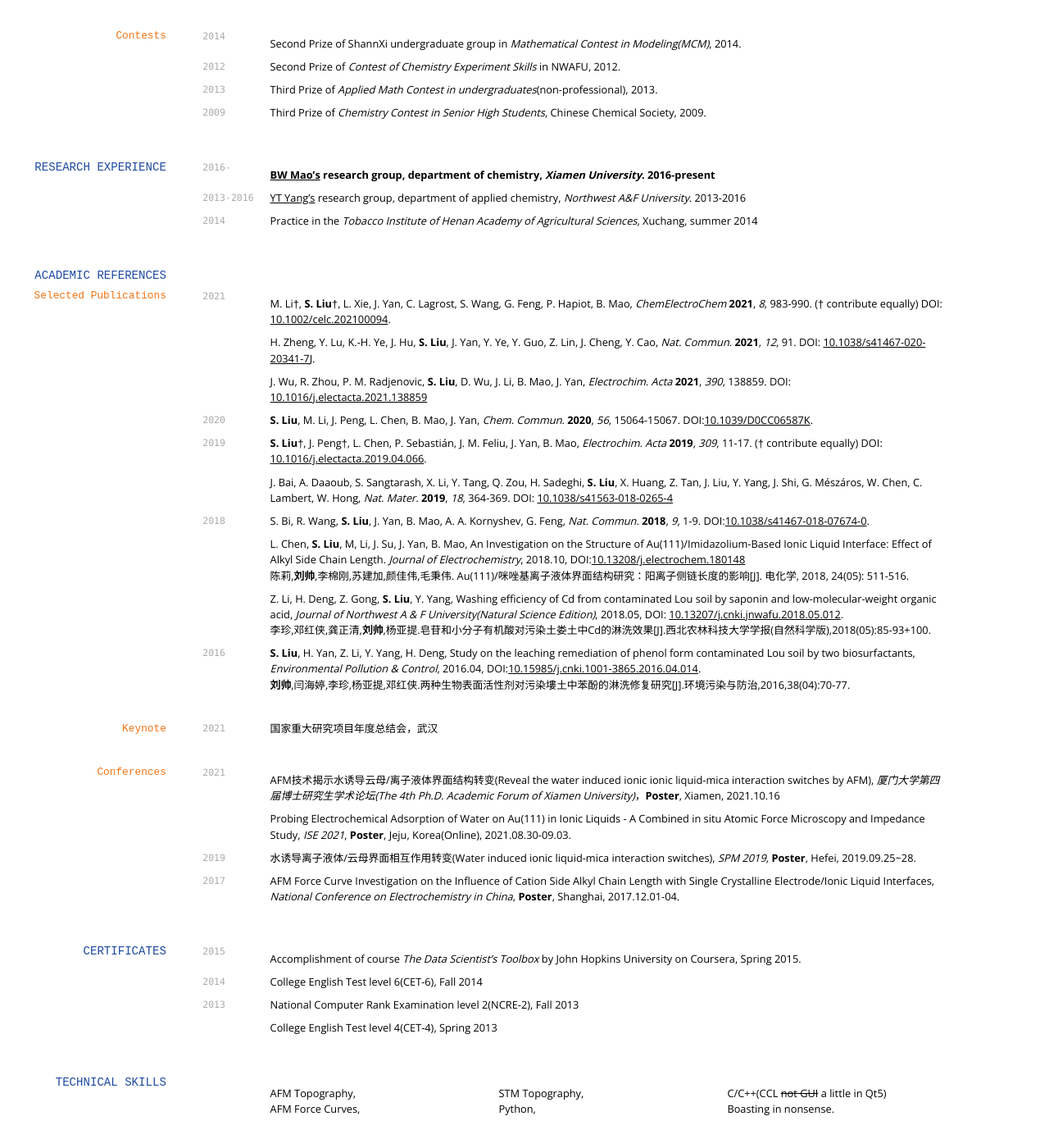
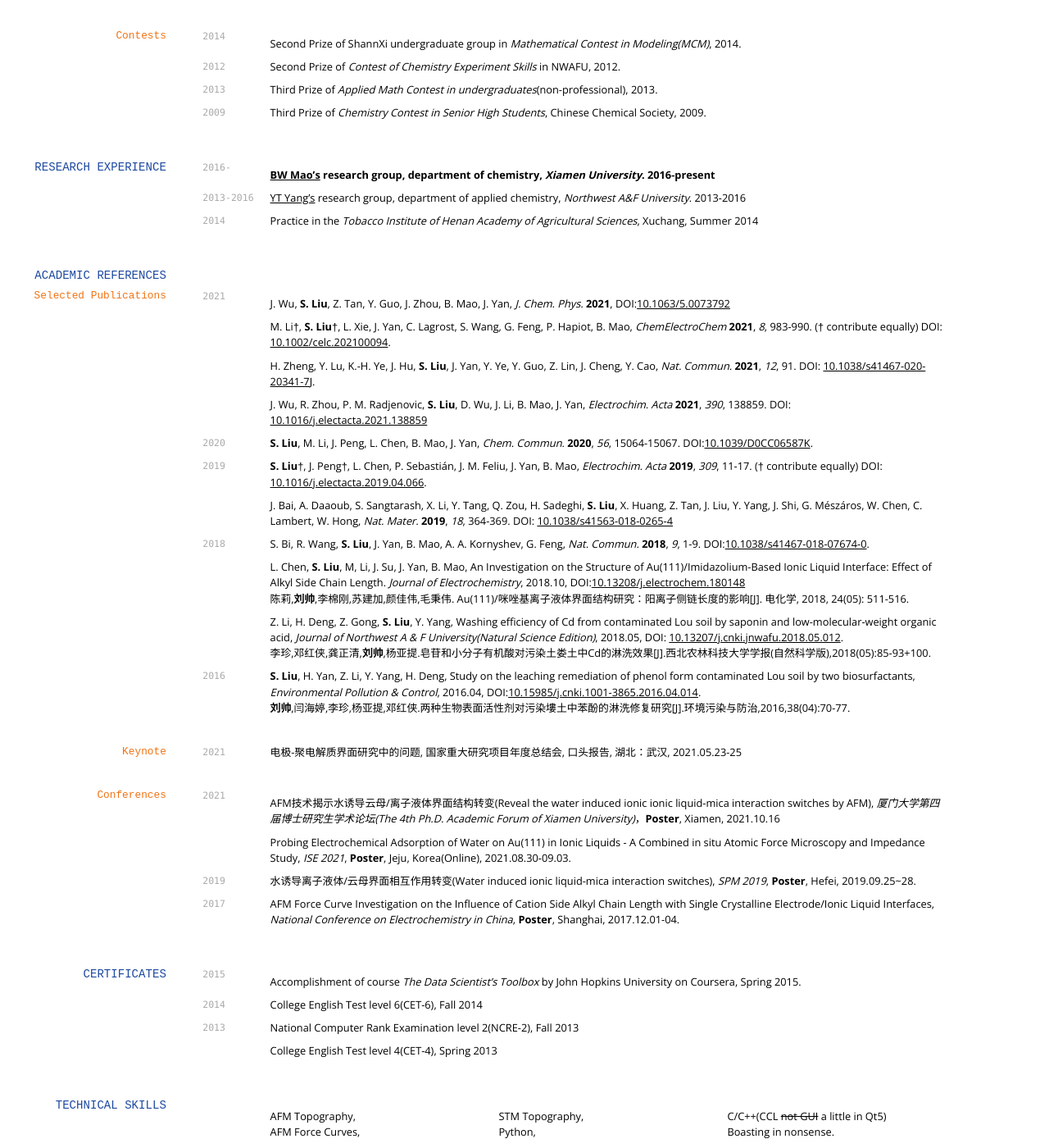
Before and after one commit to shuayliu/shuayliu.github.io, a Jekyll site: the page built from index.md, in a window 1280 px wide and 1400 px high, scrolled down 725 px. Shown: the whole window at 82% size. Built offline with Jekyll 4.4.1, drawn with Linux system fonts in a browser that asks for light colours; nearby versions of some CDN libraries; some web fonts are replaced.

Commit message:
2021-12-10

```diff
--- a/index.md
+++ b/index.md
@@ -104,7 +104,7 @@ Third Prize of *Chemistry Contest in Senior High Students*, Chinese Chemical Soc
 
 `2014`
 
-Practice in the *Tobacco Institute of Henan Academy of Agricultural Sciences*, Xuchang, summer 2014
+Practice in the *Tobacco Institute of Henan Academy of Agricultural Sciences*, Xuchang, Summer 2014
 
 ## ACADEMIC REFERENCES
 
@@ -113,6 +113,10 @@ Practice in the *Tobacco Institute of Henan Academy of Agricultural Sciences*, X
 <!-- ### Journals -->
 
 `2021`
+
+
+
+J. Wu, **S. Liu**, Z. Tan, Y. Guo, J. Zhou, B. Mao, J. Yan, *J. Chem. Phys.* **2021**, DOI:[10.1063/5.0073792](https://doi.org/10.1063/5.0073792)
 
 M. Li†, **S. Liu**†, L. Xie, J. Yan, C. Lagrost, S. Wang, G. Feng, P. Hapiot, B. Mao, *ChemElectroChem* **2021**, *8*, 983-990. († contribute equally) DOI: [10.1002/celc.202100094](https://doi.org/10.1002/celc.202100094).
 
@@ -148,7 +152,7 @@ Z. Li, H. Deng, Z. Gong, **S. Liu**, Y. Yang, Washing efficiency of Cd from cont
 ### Keynote
 
 `2021`
-国家重大研究项目年度总结会，武汉
+电极-聚电解质界面研究中的问题, 国家重大研究项目年度总结会, 口头报告, 湖北：武汉, 2021.05.23-25
 
 ### Conferences
 
```
